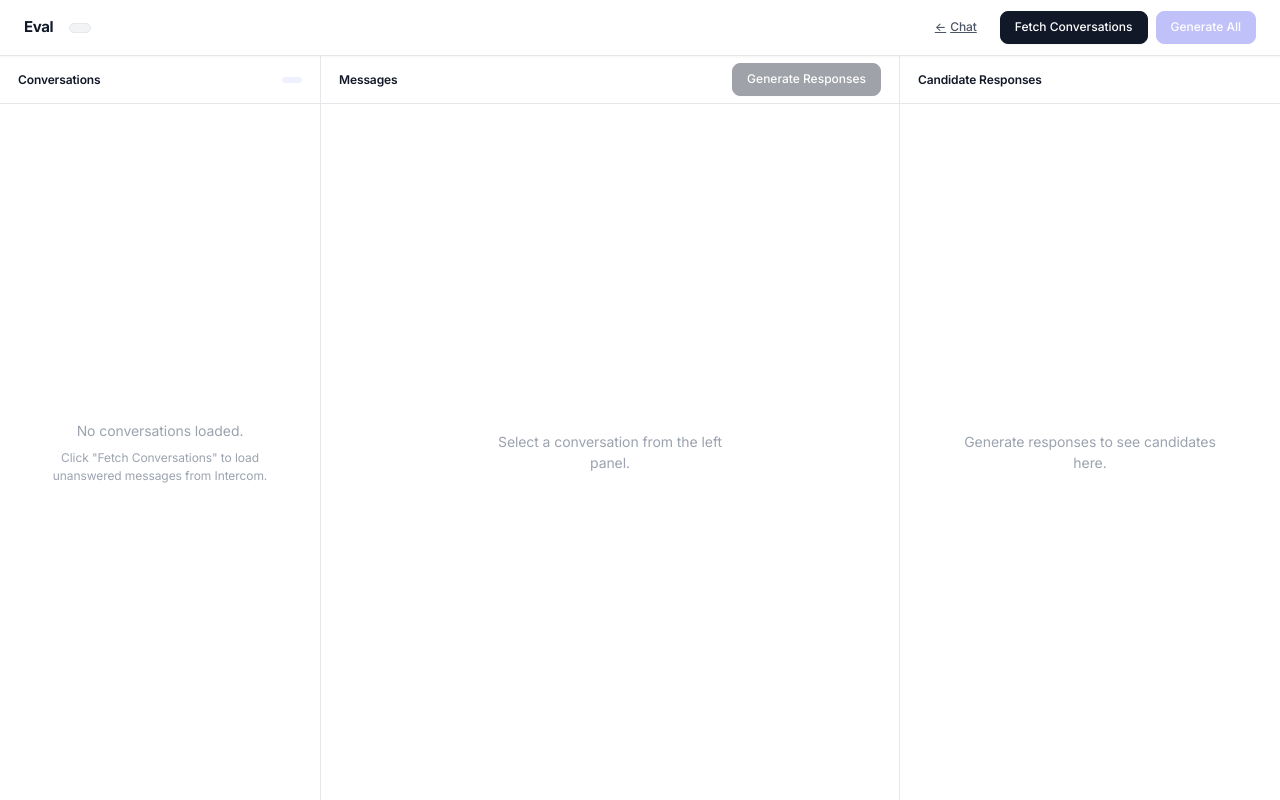
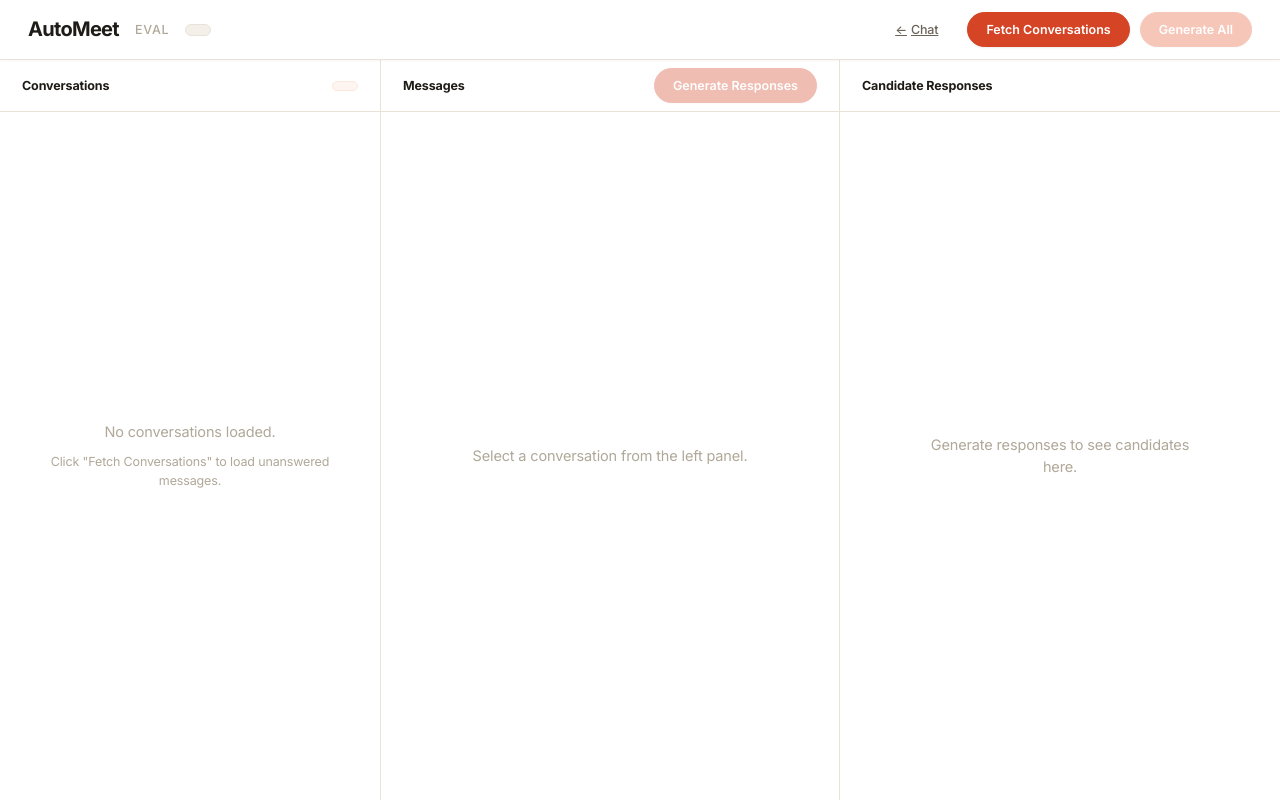
Before and after one commit to whysosaket/intercom-agent, a FastAPI app: page /eval in a window 1280 px wide. Run offline with FastAPI, Linux system fonts and the light colour scheme.

Commit message:
automeet final

```diff
--- a/app/static/chat.css
+++ b/app/static/chat.css
@@ -1,42 +1,43 @@
 /* ─────────────────────────────────────────────────────────────
-   Modern UI — Light mode, refined palette with accent color
-   Inter + JetBrains Mono. Crisp, airy, polished.
+   AutoMeet — Warm cream design system
+   Inspired by Heexo: cream backgrounds, warm neutrals,
+   editorial typography, soft floating cards, coral accent.
    ───────────────────────────────────────────────────────────── */
 
 :root {
-    /* ── Neutral scale ── */
-    --gray-50:  #f9fafb;
-    --gray-100: #f3f4f6;
-    --gray-200: #e5e7eb;
-    --gray-300: #d1d5db;
-    --gray-400: #9ca3af;
-    --gray-500: #6b7280;
-    --gray-600: #4b5563;
-    --gray-700: #374151;
-    --gray-800: #1f2937;
-    --gray-900: #111827;
-    --gray-950: #030712;
+    /* ── Warm cream neutral scale ── */
+    --gray-50:  #faf8f5;
+    --gray-100: #f3efe9;
+    --gray-200: #e8e2d9;
+    --gray-300: #d5cdc2;
+    --gray-400: #b0a898;
+    --gray-500: #8a8175;
+    --gray-600: #6b6358;
+    --gray-700: #514a41;
+    --gray-800: #342f29;
+    --gray-900: #1f1b16;
+    --gray-950: #110e0b;
 
-    /* ── Accent (indigo) ── */
-    --accent-50:  #eef2ff;
-    --accent-100: #e0e7ff;
-    --accent-200: #c7d2fe;
-    --accent-300: #a5b4fc;
-    --accent-400: #818cf8;
-    --accent-500: #6366f1;
-    --accent-600: #4f46e5;
-    --accent-700: #4338ca;
+    /* ── Accent (warm coral/orange) ── */
+    --accent-50:  #fef5f0;
+    --accent-100: #fde8dd;
+    --accent-200: #fbcdb4;
+    --accent-300: #f7a882;
+    --accent-400: #f08050;
+    --accent-500: #e85d3a;
+    --accent-600: #d44425;
+    --accent-700: #b5351c;
 
     /* ── Semantic: backgrounds ── */
     --bg-app:       #ffffff;
-    --bg-surface:   var(--gray-50);
+    --bg-surface:   #f7f4ef;
     --bg-elevated:  #ffffff;
     --bg-muted:     var(--gray-100);
     --bg-input:     #ffffff;
     --bg-hover:     var(--gray-50);
     --bg-active:    var(--accent-50);
-    --bg-accent:    var(--accent-500);
-    --bg-accent-hover: var(--accent-600);
+    --bg-accent:    var(--accent-600);
+    --bg-accent-hover: var(--accent-700);
 
     /* ── Semantic: borders ── */
     --border:        var(--gray-200);
@@ -51,29 +52,30 @@
     --text-accent:    var(--accent-600);
 
     /* ── Semantic: interactive ── */
-    --primary:        var(--gray-900);
-    --primary-hover:  var(--gray-800);
+    --primary:        var(--accent-600);
+    --primary-hover:  var(--accent-700);
 
     /* ── Status colors ── */
-    --success-bg:  #ecfdf5;
-    --success:     #059669;
-    --warning-bg:  #fffbeb;
-    --warning:     #d97706;
-    --error-bg:    #fef2f2;
-    --error:       #dc2626;
+    --success-bg:  #f0faf4;
+    --success:     #2d8a56;
+    --warning-bg:  #fdf8ed;
+    --warning:     #c08b1e;
+    --error-bg:    #fdf0f0;
+    --error:       #c43030;
 
-    /* ── Shadows ── */
-    --shadow-xs:  0 1px 2px rgba(0, 0, 0, 0.04);
-    --shadow-sm:  0 1px 3px rgba(0, 0, 0, 0.06), 0 1px 2px rgba(0, 0, 0, 0.04);
-    --shadow-md:  0 4px 6px -1px rgba(0, 0, 0, 0.07), 0 2px 4px -2px rgba(0, 0, 0, 0.05);
-    --shadow-lg:  0 10px 15px -3px rgba(0, 0, 0, 0.08), 0 4px 6px -4px rgba(0, 0, 0, 0.03);
-    --shadow-xl:  0 20px 25px -5px rgba(0, 0, 0, 0.08), 0 8px 10px -6px rgba(0, 0, 0, 0.03);
+    /* ── Shadows (warm, creamy) ── */
+    --shadow-xs:  0 1px 2px rgba(31, 27, 22, 0.04);
+    --shadow-sm:  0 1px 3px rgba(31, 27, 22, 0.05), 0 1px 2px rgba(31, 27, 22, 0.03);
+    --shadow-md:  0 4px 14px -2px rgba(31, 27, 22, 0.07), 0 2px 4px rgba(31, 27, 22, 0.03);
+    --shadow-lg:  0 12px 28px -4px rgba(31, 27, 22, 0.09), 0 4px 8px rgba(31, 27, 22, 0.03);
+    --shadow-xl:  0 20px 44px -8px rgba(31, 27, 22, 0.12), 0 8px 16px rgba(31, 27, 22, 0.04);
 
-    /* ── Radii ── */
-    --radius-sm:  6px;
-    --radius-md:  8px;
-    --radius-lg:  12px;
-    --radius-xl:  16px;
+    /* ── Radii (generous) ── */
+    --radius-sm:  8px;
+    --radius-md:  12px;
+    --radius-lg:  16px;
+    --radius-xl:  20px;
+    --radius-2xl: 24px;
     --radius-full: 9999px;
 
     /* ── Typography ── */
@@ -81,17 +83,17 @@
     --font-mono:  'JetBrains Mono', 'SF Mono', 'Fira Code', Consolas, monospace;
 
     --text-xs:   11px;
-    --text-sm:   12px;
-    --text-base: 13px;
-    --text-md:   14px;
-    --text-lg:   15px;
-    --text-xl:   18px;
-    --text-2xl:  22px;
+    --text-sm:   12.5px;
+    --text-base: 13.5px;
+    --text-md:   14.5px;
+    --text-lg:   16px;
+    --text-xl:   20px;
+    --text-2xl:  26px;
 
     /* ── Transitions ── */
-    --transition-fast: 0.12s ease;
-    --transition-base: 0.18s ease;
-    --transition-slow: 0.25s ease;
+    --transition-fast: 0.15s ease;
+    --transition-base: 0.2s ease;
+    --transition-slow: 0.3s ease;
 }
 
 /* ─── Reset ───────────────────────────────────────────────── */
@@ -104,16 +106,16 @@
 
 body {
     font-family: var(--font-sans);
-    background: var(--bg-app);
+    background: var(--bg-surface);
     color: var(--text-primary);
     height: 100vh;
     display: flex;
     flex-direction: column;
     font-size: var(--text-md);
-    line-height: 1.5;
+    line-height: 1.55;
     -webkit-font-smoothing: antialiased;
     -moz-osx-font-smoothing: grayscale;
-    letter-spacing: -0.006em;
+    letter-spacing: -0.01em;
 }
 
 #app {
@@ -128,8 +130,8 @@ body {
     display: flex;
     justify-content: space-between;
     align-items: center;
-    padding: 0 24px;
-    height: 56px;
+    padding: 0 28px;
+    height: 60px;
     background: var(--bg-elevated);
     border-bottom: 1px solid var(--border);
     flex-shrink: 0;
@@ -143,17 +145,37 @@ body {
 }
 
 .app-title {
-    font-size: var(--text-lg);
-    font-weight: 650;
+    font-size: var(--text-xl);
+    font-weight: 700;
     color: var(--text-primary);
-    letter-spacing: -0.025em;
+    letter-spacing: -0.035em;
+}
+
+.app-brand {
+    font-size: var(--text-xl);
+    font-weight: 700;
+    color: var(--text-primary);
+    letter-spacing: -0.035em;
+    text-decoration: none;
+}
+
+.app-brand:hover {
+    color: var(--accent-600);
+}
+
+.app-page-label {
+    font-size: var(--text-sm);
+    font-weight: 500;
+    color: var(--text-muted);
+    text-transform: uppercase;
+    letter-spacing: 0.06em;
 }
 
 .session-badge {
     font-size: var(--text-xs);
     color: var(--text-secondary);
     background: var(--bg-muted);
-    padding: 4px 10px;
+    padding: 5px 12px;
     border-radius: var(--radius-full);
     font-weight: 500;
     font-variant-numeric: tabular-nums;
@@ -163,7 +185,7 @@ body {
 .header-right {
     display: flex;
     align-items: center;
-    gap: 8px;
+    gap: 10px;
 }
 
 /* ─── Buttons ─────────────────────────────────────────────── */
@@ -173,12 +195,12 @@ body {
     align-items: center;
     justify-content: center;
     gap: 6px;
-    padding: 7px 14px;
+    padding: 8px 18px;
     border: 1px solid var(--border);
-    border-radius: var(--radius-md);
+    border-radius: var(--radius-full);
     background: var(--bg-elevated);
     font-size: var(--text-sm);
-    font-weight: 500;
+    font-weight: 550;
     font-family: var(--font-sans);
     cursor: pointer;
     transition: all var(--transition-fast);
@@ -211,7 +233,7 @@ body {
     background: var(--primary);
     color: var(--text-inverse);
     border-color: var(--primary);
-    box-shadow: var(--shadow-xs);
+    box-shadow: var(--shadow-sm);
 }
 
 .btn-primary:hover:not(:disabled) {
@@ -220,19 +242,19 @@ body {
 }
 
 .btn-primary:focus-visible {
-    box-shadow: 0 0 0 2px var(--bg-app), 0 0 0 4px var(--gray-500);
+    box-shadow: 0 0 0 2px var(--bg-app), 0 0 0 4px var(--accent-300);
 }
 
 .btn-accent {
-    background: var(--bg-accent);
+    background: var(--accent-500);
     color: var(--text-inverse);
-    border-color: var(--bg-accent);
-    box-shadow: var(--shadow-xs);
+    border-color: var(--accent-500);
+    box-shadow: var(--shadow-sm);
 }
 
 .btn-accent:hover:not(:disabled) {
-    background: var(--bg-accent-hover);
-    border-color: var(--bg-accent-hover);
+    background: var(--accent-600);
+    border-color: var(--accent-600);
 }
 
 .btn-accent:focus-visible {
@@ -525,8 +546,8 @@ body {
 }
 
 .panel-header {
-    padding: 0 20px;
-    height: 48px;
+    padding: 0 22px;
+    height: 52px;
     border-bottom: 1px solid var(--border);
     background: var(--bg-elevated);
     display: flex;
@@ -541,7 +562,7 @@ body {
 .panel-title,
 .panel-header h3 {
     font-size: var(--text-sm);
-    font-weight: 600;
+    font-weight: 650;
     color: var(--text-primary);
     margin: 0;
     letter-spacing: -0.01em;
--- a/app/static/eval.css
+++ b/app/static/eval.css
@@ -76,15 +76,15 @@
 }
 
 .report-stat-avg .report-stat-value {
-    color: var(--text-accent, #4f46e5);
+    color: var(--text-accent, #d44425);
     font-family: var(--font-mono);
 }
 
-/* ─── Layout ─── */
+/* ─── Layout — wide sidebars, compact center ─── */
 
 .eval-layout {
     display: grid;
-    grid-template-columns: 320px 1fr 380px;
+    grid-template-columns: 440px 1fr 520px;
     gap: 1px;
     flex: 1;
     min-height: 0;
@@ -103,8 +103,8 @@
     display: flex;
     align-items: center;
     justify-content: space-between;
-    padding: 0 18px;
-    height: 48px;
+    padding: 0 22px;
+    height: 52px;
     border-bottom: 1px solid var(--border);
     flex-shrink: 0;
     background: var(--bg-elevated);
@@ -112,7 +112,7 @@
 
 .eval-panel .panel-title {
     font-size: var(--text-sm);
-    font-weight: 600;
+    font-weight: 650;
     letter-spacing: -0.01em;
     color: var(--text-primary);
 }
@@ -120,16 +120,17 @@
 .eval-panel .panel-meta {
     font-size: var(--text-xs);
     font-weight: 500;
-    color: var(--text-accent);
+    color: var(--accent-600);
     font-variant-numeric: tabular-nums;
-    background: var(--bg-active);
-    padding: 3px 10px;
+    background: var(--accent-50);
+    padding: 4px 12px;
     border-radius: var(--radius-full);
+    border: 1px solid var(--accent-100);
 }
 
 .eval-panel .panel-actions {
     display: flex;
-    gap: 8px;
+    gap: 10px;
 }
 
 /* ─── Conversation list ─── */
@@ -141,10 +142,10 @@
 .conv-list {
     flex: 1;
     overflow-y: auto;
-    padding: 8px;
+    padding: 10px;
     display: flex;
     flex-direction: column;
-    gap: 2px;
+    gap: 4px;
     overscroll-behavior: contain;
 }
 
@@ -300,10 +306,10 @@
 .message-history {
     flex: 1;
     overflow-y: auto;
-    padding: 20px 24px;
+    padding: 24px 28px;
     display: flex;
     flex-direction: column;
-    gap: 14px;
+    gap: 16px;
     overscroll-behavior: contain;
 }
 
@@ -339,10 +349,10 @@
 .candidates-content {
     flex: 1;
     overflow-y: auto;
-    padding: 16px 18px;
+    padding: 18px 22px;
     display: flex;
     flex-direction: column;
-    gap: 14px;
+    gap: 16px;
     overscroll-behavior: contain;
 }
 
@@ -483,19 +497,19 @@
     align-items: center;
     justify-content: center;
     text-align: center;
-    padding: 32px 24px;
+    padding: 40px 28px;
     color: var(--text-muted);
-    gap: 8px;
+    gap: 10px;
 }
 
 .eval-panel .empty-state p {
     font-size: var(--text-md);
-    max-width: 260px;
+    max-width: 280px;
 }
 
 .eval-panel .empty-state .hint {
     font-size: var(--text-sm);
-    line-height: 1.45;
+    line-height: 1.5;
 }
 
 .loading-state {
@@ -529,21 +543,33 @@
 /* ─── Modal ─── */
 
 .eval-modal-content {
-    border-radius: var(--radius-xl);
+    border-radius: var(--radius-2xl);
     box-shadow: var(--shadow-xl);
 }
 
 /* ─── Responsive ─── */
 
+@media (max-width: 1600px) {
+    .eval-layout {
+        grid-template-columns: 420px 1fr 480px;
+    }
+}
+
+@media (max-width: 1400px) {
+    .eval-layout {
+        grid-template-columns: 380px 1fr 440px;
+    }
+}
+
 @media (max-width: 1200px) {
     .eval-layout {
-        grid-template-columns: 280px 1fr 340px;
+        grid-template-columns: 340px 1fr 400px;
     }
 }
 
 @media (max-width: 1024px) {
     .eval-layout {
-        grid-template-columns: 260px 1fr;
+        grid-template-columns: 280px 1fr;
         grid-template-rows: 1fr 1fr;
     }
 
--- a/app/templates/eval.html
+++ b/app/templates/eval.html
@@ -3,19 +3,20 @@
 <head>
     <meta charset="UTF-8">
     <meta name="viewport" content="width=device-width, initial-scale=1.0">
-    <meta name="theme-color" content="#ffffff">
-    <title>Intercom Responder — Eval</title>
+    <meta name="theme-color" content="#f7f4ef">
+    <title>AutoMeet — Eval</title>
     <link rel="preconnect" href="https://fonts.googleapis.com">
     <link rel="preconnect" href="https://fonts.gstatic.com" crossorigin>
     <link href="https://fonts.googleapis.com/css2?family=Inter:wght@400;500;600;700&family=JetBrains+Mono:wght@400;500&display=swap" rel="stylesheet">
-    <link rel="stylesheet" href="/static/chat.css?v=4">
-    <link rel="stylesheet" href="/static/eval.css?v=4">
+    <link rel="stylesheet" href="/static/chat.css?v=7">
+    <link rel="stylesheet" href="/static/eval.css?v=7">
 </head>
 <body class="eval-page">
     <div id="app" class="eval-app">
         <header class="app-header eval-header">
             <div class="header-left">
-                <h1 class="app-title">Eval</h1>
+                <a href="/chat" class="app-brand">AutoMeet</a>
+                <span class="app-page-label">Eval</span>
                 <span id="status-info" class="session-badge" aria-live="polite"></span>
             </div>
             <div class="header-right">
@@ -36,7 +37,7 @@
                 <div id="conv-list" class="conv-list">
                     <div class="empty-state">
                         <p>No conversations loaded.</p>
-                        <p class="hint">Click "Fetch Conversations" to load unanswered messages from Intercom.</p>
+                        <p class="hint">Click "Fetch Conversations" to load unanswered messages.</p>
                     </div>
                 </div>
             </aside>
@@ -80,7 +81,7 @@
         </div>
     </div>
 
-    <script src="/static/trace-renderer.js?v=4"></script>
-    <script src="/static/eval.js?v=4"></script>
+    <script src="/static/trace-renderer.js?v=7"></script>
+    <script src="/static/eval.js?v=7"></script>
 </body>
 </html>
```
Also changed, not shown: other parts of app/static/chat.css (+53 -54 lines), other parts of app/static/eval.css (+85 -64 lines), app/templates/chat.html (+7 -6 lines).
